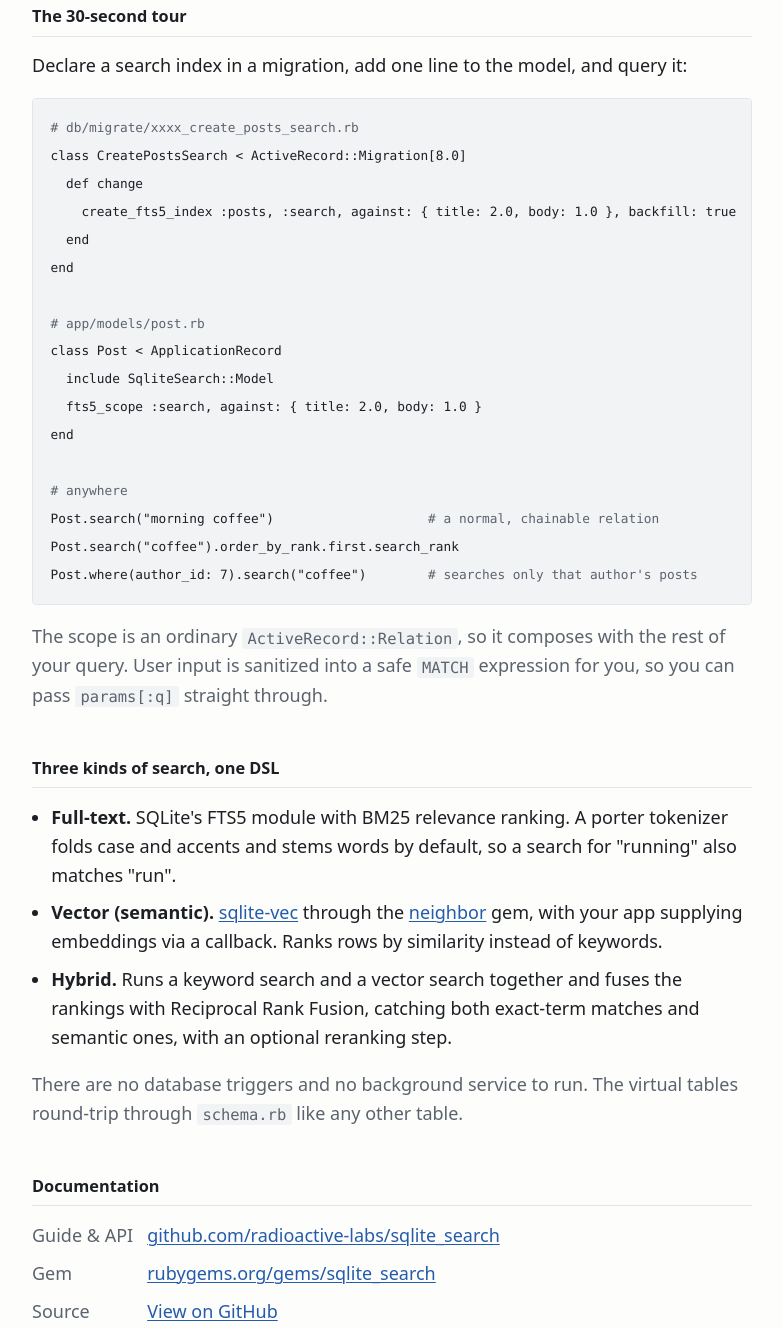
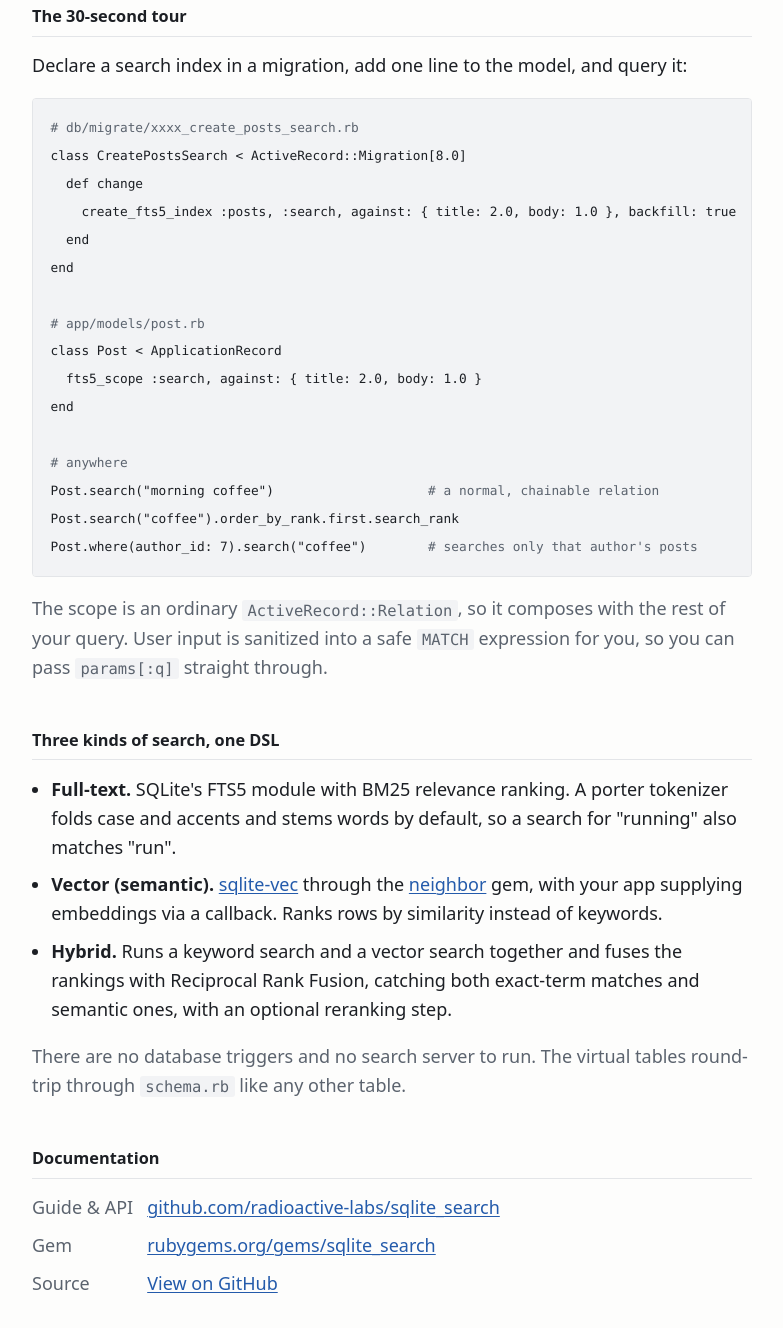
Before and after one commit to radioactive-labs/sqlite_search, a plain HTML site: page site/index.html in a window 1280 px wide. Shown: the part 720-2048 px from the top of the page, without its empty margins (248-1031 px from the left). Drawn offline with Linux system fonts and the light colour scheme.

Commit message:
docs: neighbor:sqlite setup, ordering notes, drop redundant include

```diff
--- a/site/index.html
+++ b/site/index.html
@@ -160,7 +160,6 @@
 
 <span class="cmt"># app/models/post.rb</span>
 class Post &lt; ApplicationRecord
-  include SqliteSearch::Model
   fts5_scope :search, against: { title: 2.0, body: 1.0 }
 end
 
@@ -176,7 +175,7 @@
       <li><b>Vector (semantic).</b> <a href="https://github.com/asg017/sqlite-vec">sqlite-vec</a> through the <a href="https://github.com/ankane/neighbor">neighbor</a> gem, with your app supplying embeddings via a callback. Ranks rows by similarity instead of keywords.</li>
       <li><b>Hybrid.</b> Runs a keyword search and a vector search together and fuses the rankings with Reciprocal Rank Fusion, catching both exact-term matches and semantic ones, with an optional reranking step.</li>
     </ul>
-    <p class="sub">There are no database triggers and no background service to run. The virtual tables round-trip through <code>schema.rb</code> like any other table.</p>
+    <p class="sub">There are no database triggers and no search server to run. The virtual tables round-trip through <code>schema.rb</code> like any other table.</p>
 
     <h2>Documentation</h2>
     <ul class="links">
```
Also changed, not shown: 1 other file.
